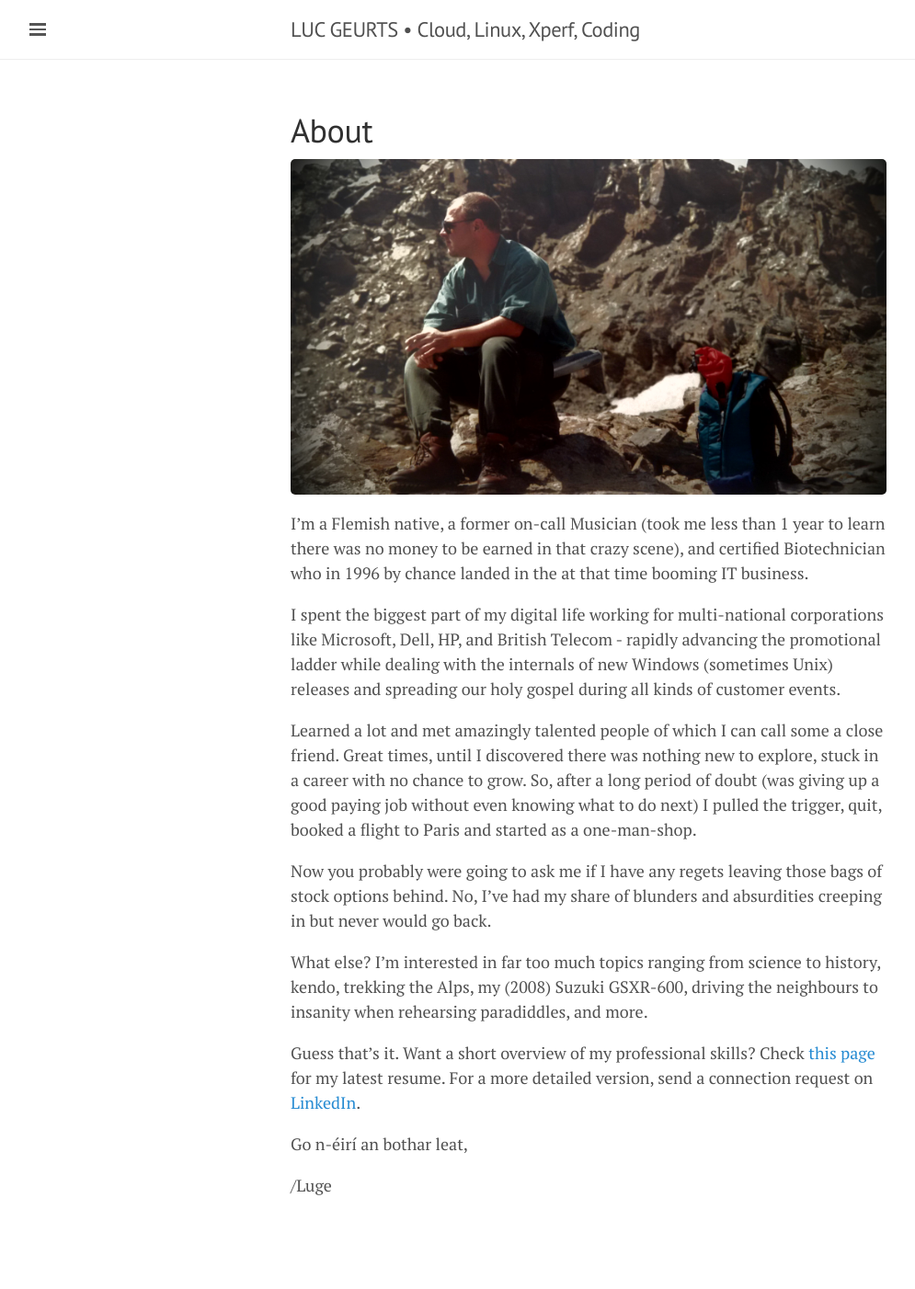
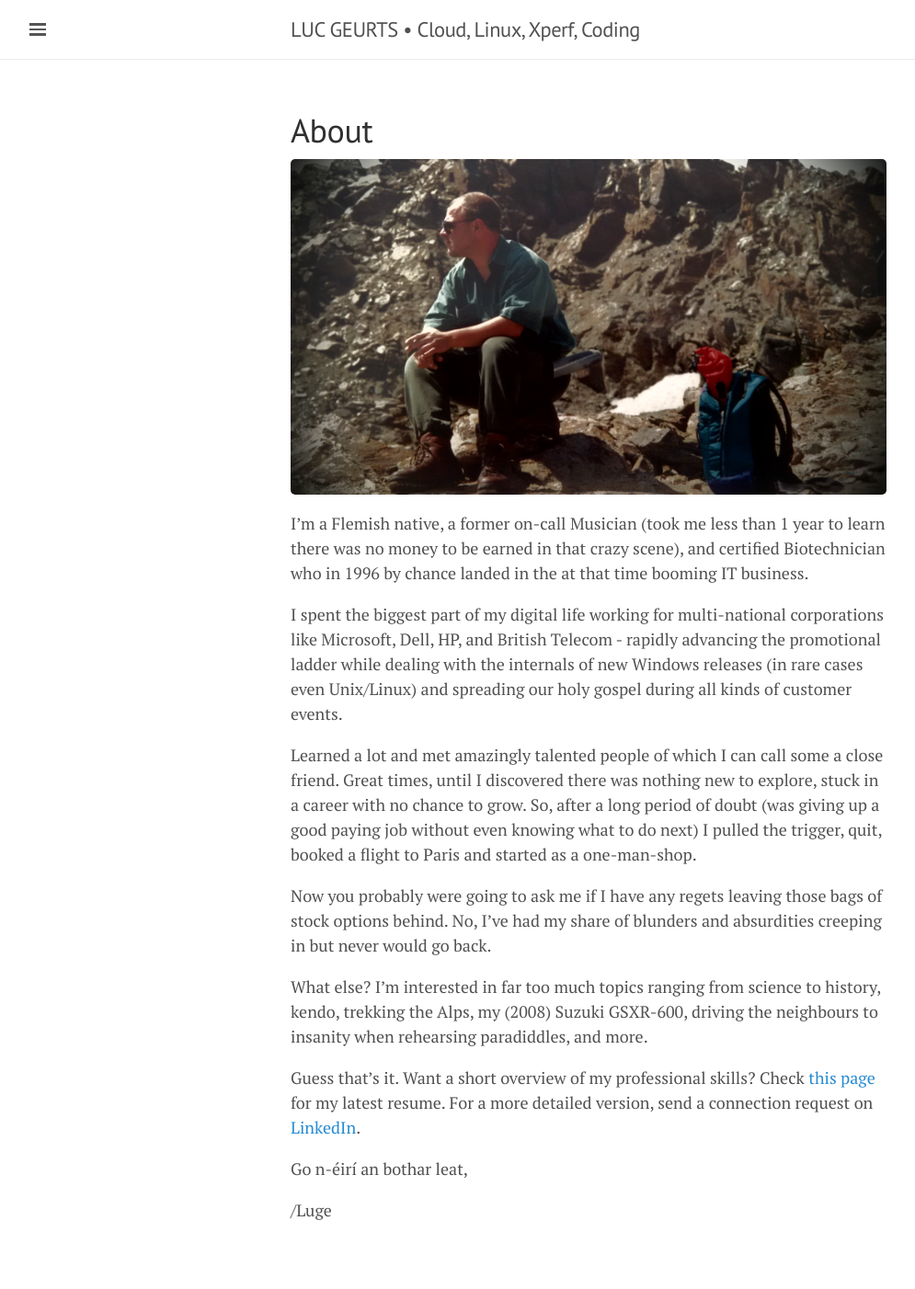
Before and after one commit to lgeurts/lgeurts.github.io, a Jekyll site: the page built from about.md, in a window 1280 px wide. Shown: the whole page at 92% size, without its empty margins (0-995 px from the left). Built offline with Jekyll 4.4.1, drawn with Linux system fonts in a browser that asks for light colours; nearby versions of some CDN libraries; before the commit the page ends 1375 px from its top, so only the background shows below that.

Commit message:
Update about.md

```diff
--- a/about.md
+++ b/about.md
@@ -7,7 +7,7 @@ title: About
 
 I’m a Flemish native, a former on-call Musician (took me less than 1 year to learn there was no money to be earned in that crazy scene), and certified Biotechnician who in 1996 by chance landed in the at that time booming IT business.
 
-I spent the biggest part of my digital life working for multi-national corporations like Microsoft, Dell, HP, and British Telecom - rapidly advancing the promotional ladder while dealing with the internals of new Windows (sometimes Unix) releases and spreading our holy gospel during all kinds of customer events.
+I spent the biggest part of my digital life working for multi-national corporations like Microsoft, Dell, HP, and British Telecom - rapidly advancing the promotional ladder while dealing with the internals of new Windows releases (in rare cases even Unix/Linux) and spreading our holy gospel during all kinds of customer events.
 
 Learned a lot and met amazingly talented people of which I can call some a close friend. Great times, until I discovered there was nothing new to explore, stuck in a career with no chance to grow. So, after a long period of doubt (was giving up a good paying job without even knowing what to do next) I pulled the trigger, quit, booked a flight to Paris and started as a one-man-shop.
 
```
